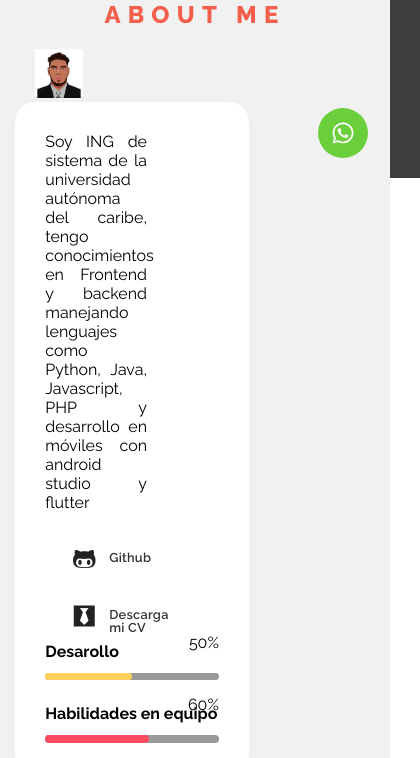
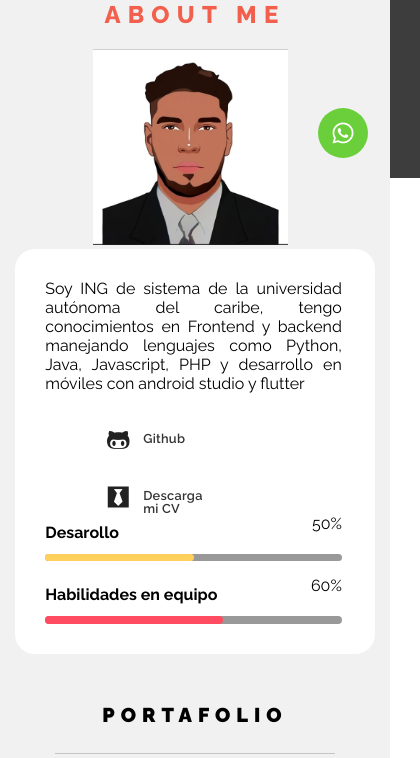
Before and after one commit to Darknees16/website-diplo-uac-main, a plain HTML site: page index.html in a window 390 px wide. Shown: the part 666-1424 px from the top of the page, 420 px wide, since content can reach past the window. Drawn offline with nearby package versions, Linux system fonts and the light colour scheme; a script that the page names is missing.

Commit message:
correciones

```diff
--- a/css/estilo.css
+++ b/css/estilo.css
@@ -664,11 +664,32 @@ Mobile: 340px hasta 499px
 /* Mobile */
 @media only screen and (max-width: 499px) {
     main section#presentacion figure { height: 250px; }
-    main section#presentacion article { width: 90%; }
-    main section#presentacion article h2 { font-size: 1.25em; line-height: 1.35em; padding: 72px 0 16px 0; }
-    main section#presentacion article p { font-size: 0.9em; padding: 16px 0 16px 0; }
+    main section#presentacion div.about-img {
+      flex: 0 0 100%;
+      max-width: 100%;
+  }
+  main section#presentacion div.about-content div.about-text {
+    flex: 0 0 90%;
+    max-width: 100%;
+}
 
-    main section#portafolio article { width: 90%; }
+main section#presentacion div.skills {
+  flex: 0 0 90%;
+  max-width: 100%;
+}
+
+
+
+  main section#presentacion div.about-content {
+    width: 100%;
+}
+main section#presentacion div a {
+  width: 114px;
+  height: 45px;
+  display: block;
+  margin: 12px 0 0 46px;
+}
+    main section#portafolio article { width: 90%; height: 1500px; }
     main section#portafolio article h2 { font-size: 1.25em; line-height: 1.35em; padding: 48px 0 24px 0; }
     main section#portafolio article p { font-size: 0.9em; padding: 0 0 48px 0; }
 
--- a/js/script.js
+++ b/js/script.js
@@ -55,13 +55,13 @@ $(document).ready(function(){
     $(window).scroll(function(){
         if ($(this).scrollTop() > 250) {
             $('header').removeClass('transparente');
-            $('header').addClass('negro');
+            $('header').addClass('blanco');
 
             $('header').css('height','70px');
             $('header a').css('width','144px');
             $('header a').css('height','48px');
         } else {
-            $('header').removeClass('negro');
+            $('header').removeClass('blanco');
             $('header').addClass('transparente');
 
             $('header').css('height','100px');
```
Also changed, not shown: img/portafolio-02.png.
